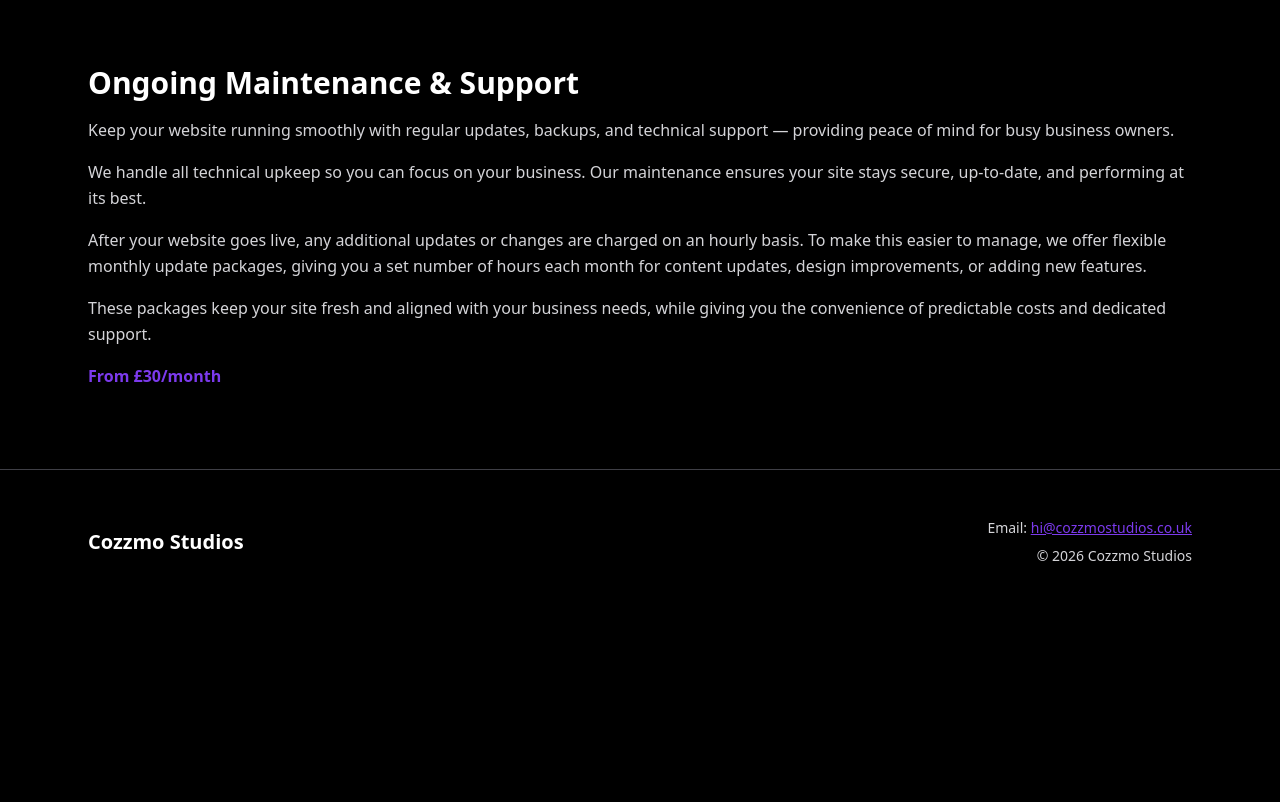
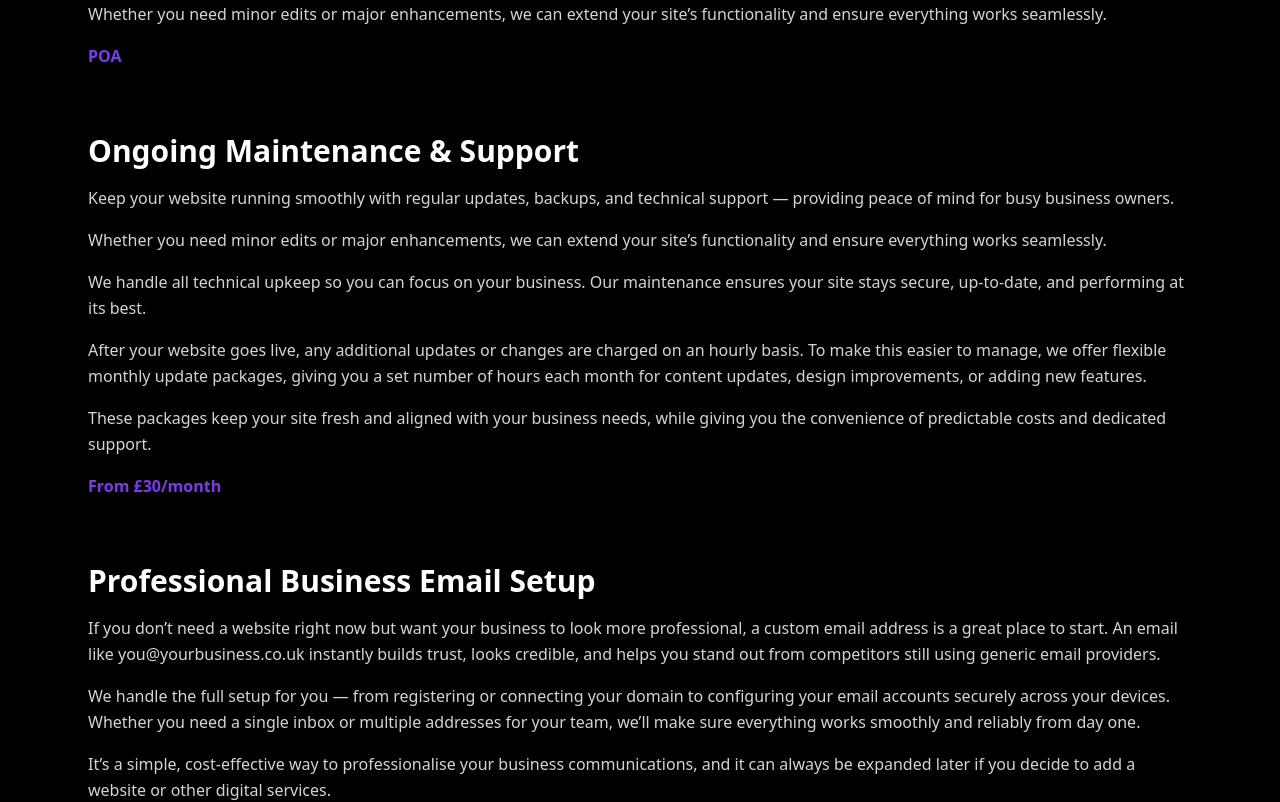
Before and after one commit to coreychamberlain/cozzmo-studios, a Next.js app: page /services in a window 1280 px wide. Shown: the part 1100-1902 px from the top of the page. Before the commit the page ends 1714 px from the top, so only its background shows below. Built offline with nearby package versions, Linux system fonts and the light colour scheme.

Commit message:
add extra bits for email and consultations

```diff
--- a/app/services/page.tsx
+++ b/app/services/page.tsx
@@ -10,8 +10,9 @@ const services = [
     slug: "complete-setup",
     intro:
       "We build modern, responsive websites similar to this one — typically 4–5 core pages, contact forms, and a clean, professional layout.",
-    extra:
+    extra: [
       "These sites are ideal for small businesses looking to establish a strong online presence quickly and affordably, with room to grow later if needed.",
+    ],
     price: "From £450",
   },
   {
@@ -19,8 +20,9 @@ const services = [
     slug: "custom-builds",
     intro:
       "Fully custom websites designed to your exact specifications. Whether you need unique layouts, custom features, or premium design collaboration, we can deliver a polished, professional site.",
-    extra:
+    extra: [
       "Ideal for businesses wanting a completely unique online presence. We work with you to understand your vision and create a site that stands out.",
+    ],
     price: "POA",
   },
   {
@@ -28,23 +30,45 @@ const services = [
     slug: "existing-sites",
     intro:
       "We can take on your current website and make improvements, updates, or fixes. This includes integrating third-party tools, updating content, or connecting platforms like Shopify, WordPress, or custom HTML/CSS sites.",
-    extra:
+    extra: [
       "Whether you need minor edits or major enhancements, we can extend your site’s functionality and ensure everything works seamlessly.",
+    ],
     price: "POA",
   },
+  {
+    title: "Ongoing Maintenance & Support",
+    slug: "maintenance",
+    intro:
+      "Keep your website running smoothly with regular updates, backups, and technical support — providing peace of mind for busy business owners.",
+    extra: [
+      "Whether you need minor edits or major enhancements, we can extend your site’s functionality and ensure everything works seamlessly.",
+      "We handle all technical upkeep so you can focus on your business. Our maintenance ensures your site stays secure, up-to-date, and performing at its best.",
+      "After your website goes live, any additional updates or changes are charged on an hourly basis. To make this easier to manage, we offer flexible monthly update packages, giving you a set number of hours each month for content updates, design improvements, or adding new features.",
+      "These packages keep your site fresh and aligned with your business needs, while giving you the convenience of predictable costs and dedicated support.",
+    ],
+    price: "From £30/month",
+  },
+  {
+    title: "Professional Business Email Setup",
+    slug: "email-setup",
+    intro: "If you don’t need a website right now but want your business to look more professional, a custom email address is a great place to start. An email like you@yourbusiness.co.uk instantly builds trust, looks credible, and helps you stand out from competitors still using generic email providers.",
+    extra: [
+      "We handle the full setup for you — from registering or connecting your domain to configuring your email accounts securely across your devices. Whether you need a single inbox or multiple addresses for your team, we’ll make sure everything works smoothly and reliably from day one.",
+      "It’s a simple, cost-effective way to professionalise your business communications, and it can always be expanded later if you decide to add a website or other digital services."
+    ],
+    price: "POA - Depends on requirements"
+  }
 ];
 
 export default function ServicesPage() {
   return (
     <div className="bg-black text-white">
-      {/* Hero */}
       <Hero
         title="Our Services"
         intro="Below is an overview of the services we offer and how we work. From fixed-price website builds to ongoing maintenance and custom projects, we keep things clear, flexible, and transparent."
-        // No image passed
+        extra="Not sure what you need yet? No problem. We offer a free, no-obligation consultation to understand your business, your goals, and what will work best for you online. You’ll get clear advice, honest recommendations and a simple plan — no jargon, no pressure."
       />
 
-      {/* Main Content */}
       <Container className="py-20 space-y-16">
         {services.map((service, index) => (
           <FadeInUp
@@ -55,43 +79,15 @@ export default function ServicesPage() {
             <section id={service.slug}>
               <H2>{service.title}</H2>
               <P>{service.intro}</P>
-              <P>{service.extra}</P>
+              {service.extra?.map((item, idx) => (
+                <P key={idx}>{item}</P>
+              ))}
               <P className="mt-2 font-semibold !text-primary">
                 {service.price}
               </P>
             </section>
           </FadeInUp>
         ))}
-
-        {/* Post-launch updates info */}
-        <FadeInUp className="space-y-4" delay={services.length * 0.2}>
-          <section id="maintenance">
-            <H2>Ongoing Maintenance & Support</H2>
-            <P>
-              Keep your website running smoothly with regular updates, backups,
-              and technical support — providing peace of mind for busy business
-              owners.
-            </P>
-            <P>
-              We handle all technical upkeep so you can focus on your business.
-              Our maintenance ensures your site stays secure, up-to-date, and
-              performing at its best.
-            </P>
-            <P>
-              After your website goes live, any additional updates or changes
-              are charged on an hourly basis. To make this easier to manage, we
-              offer flexible monthly update packages, giving you a set number of
-              hours each month for content updates, design improvements, or
-              adding new features.
-            </P>
-            <P>
-              These packages keep your site fresh and aligned with your business
-              needs, while giving you the convenience of predictable costs and
-              dedicated support.
-            </P>
-            <P className="mt-2 font-semibold !text-primary">From £30/month</P>
-          </section>
-        </FadeInUp>
       </Container>
     </div>
   );
--- a/components/home/ClientServices.tsx
+++ b/components/home/ClientServices.tsx
@@ -35,6 +35,7 @@ const services = [
 
 export default function ClientServices() {
   return (
+    <>
       <div className="bg-black py-20">
         <div className="mx-auto max-w-6xl px-6">
           <motion.div
@@ -45,8 +46,8 @@ export default function ClientServices() {
           >
             <H2>What We Can Help With</H2>
             <P className="mb-12">
-            Whether you need a brand-new website, updates to an existing one, or
-            ongoing support, we offer flexible services tailored to your
+              Whether you need a brand-new website, updates to an existing one,
+              or ongoing support, we offer flexible services tailored to your
               business.
             </P>
             <div className="grid md:grid-cols-2 gap-8">
@@ -69,5 +70,32 @@ export default function ClientServices() {
           </motion.div>
         </div>
       </div>
+      <div className="bg-black pb-20">
+        <div className="mx-auto max-w-6xl px-6">
+          <motion.div
+            initial={{ opacity: 0, y: 10 }}
+            whileInView={{ opacity: 1, y: 0 }}
+            viewport={{ once: true, amount: 0.3 }}
+            transition={{ duration: 0.6 }}
+          >
+            <H2>Free Consultation &amp; Discovery</H2>
+            <P className="mb-12">
+              Every business is different, so we start with a free consultation
+              and discovery session to understand your goals, challenges, and
+              what you actually need — not a one-size-fits-all package. We’ll
+              talk through your business, your customers, and where you want to
+              go online, whether that’s a simple professional website or a more
+              bespoke setup.
+            </P>
+            <P>
+              There’s no obligation and no jargon — just honest advice and clear
+              recommendations. After the call, we’ll outline the best approach
+              for your business, explain your options and give you a clear plan
+              moving forward, so you can decide what works best for you.
+            </P>
+          </motion.div>
+        </div>
+      </div>
+    </>
   );
 }
```
Lines whose indentation alone changed are shown as unchanged.
